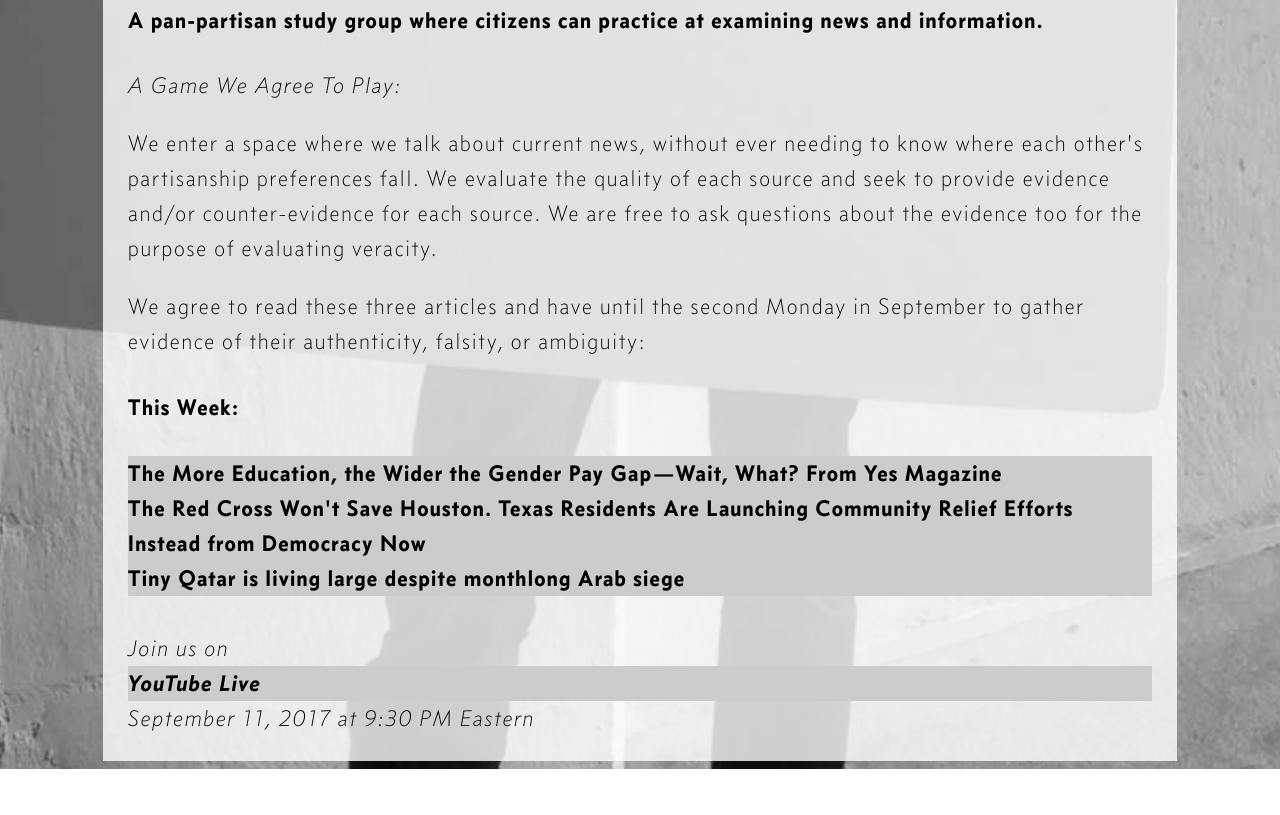
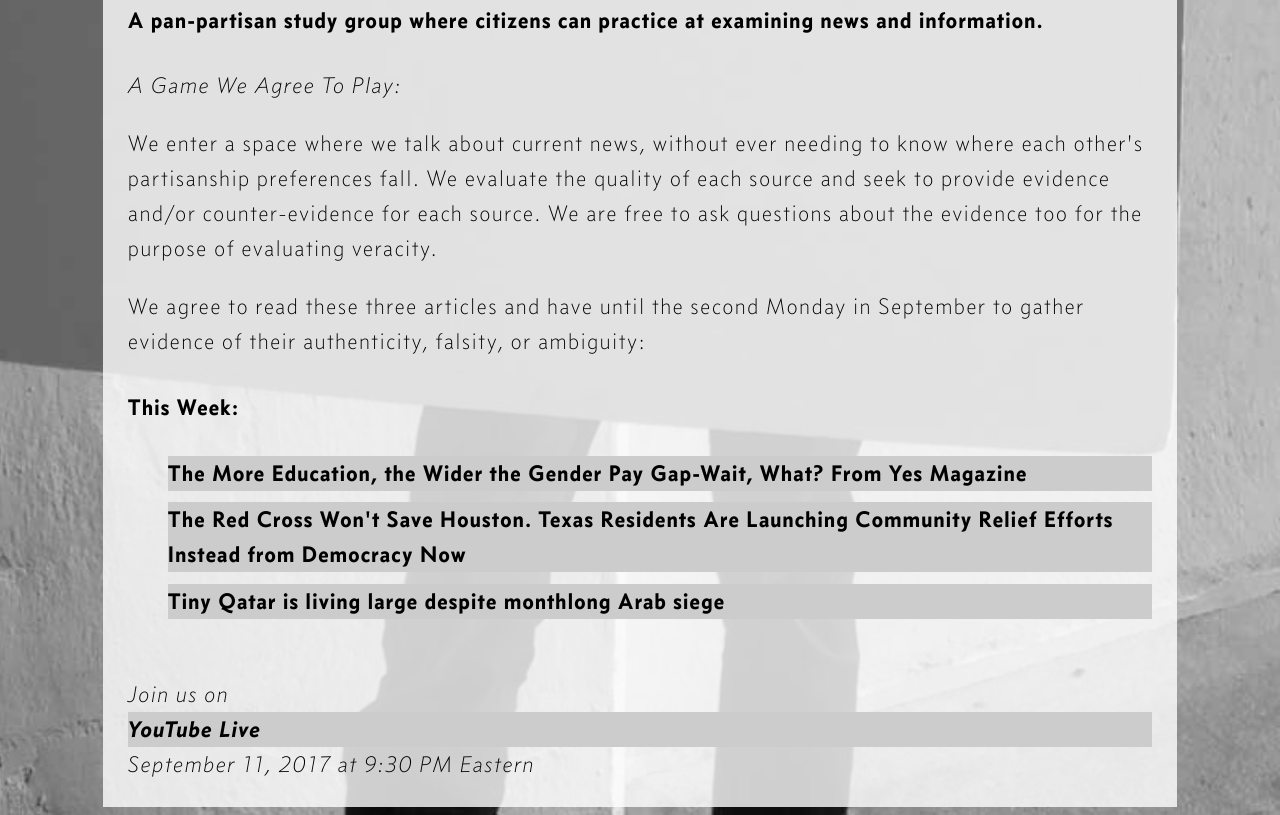
Before and after one commit to InstaMarch/InstaMarch, a plain HTML site: page index.html in a window 1280 px wide. Shown: the part 2762-3577 px from the top of the page. Before the commit the page ends 3531 px from the top, so only its background shows below. Drawn offline with Linux system fonts and the light colour scheme.

Commit message:
Mergin dev with master

```diff
--- a/index.css
+++ b/index.css
@@ -129,6 +129,11 @@
     display: block;
 }
 
+.information-study-group li {
+    list-style: none;
+    margin-bottom: .5em;
+}
+
 .next-event{
    margin:auto;
    width:80%;
--- a/index.html
+++ b/index.html
@@ -68,9 +68,11 @@
                 <p>We enter a space where we talk about current news, without ever needing to know where each other's partisanship preferences fall. We evaluate the quality of each source and seek to provide evidence and/or counter-evidence for each source. We are free to ask questions about the evidence too for the purpose of evaluating veracity.</p>
                 <p>We agree to read these three articles and have until the second Monday in September to gather evidence of their authenticity, falsity, or ambiguity:</p>
                 <h4>This Week:</h4>
-                <a href="http://www.yesmagazine.org/new-economy/the-more-education-the-wider-the-gender-pay-gap-wait-what-20170807">The More Education, the Wider the Gender Pay Gap—Wait, What? From Yes Magazine</a>
-                <a href="https://www.democracynow.org/2017/8/30/the_red_cross_wont_save_houston_texas">The Red Cross Won't Save Houston. Texas Residents Are Launching Community Relief Efforts Instead from Democracy Now</a>
-                <a href="http://www.news957.com/world/2017/07/12/tiny-qatar-is-living-large-despite-monthlong-arab-siege/">Tiny Qatar is living large despite monthlong Arab siege</a>
+		<ul>
+			<li><a href="http://www.yesmagazine.org/new-economy/the-more-education-the-wider-the-gender-pay-gap-wait-what-20170807">The More Education, the Wider the Gender Pay Gap-Wait, What? From Yes Magazine</a></li>
+			<li><a href="https://www.democracynow.org/2017/8/30/the_red_cross_wont_save_houston_texas">The Red Cross Won't Save Houston. Texas Residents Are Launching Community Relief Efforts Instead from Democracy Now</a></li>
+			<li><a href="http://www.news957.com/world/2017/07/12/tiny-qatar-is-living-large-despite-monthlong-arab-siege/">Tiny Qatar is living large despite monthlong Arab siege</a></li>
+		</ul>
                 <br />
                 <em>Join us on <a href="https://youtu.be/0ev5oz5Yjpo">YouTube Live</a> September 11, 2017 at 9:30 PM Eastern</em>
             </div>
```
